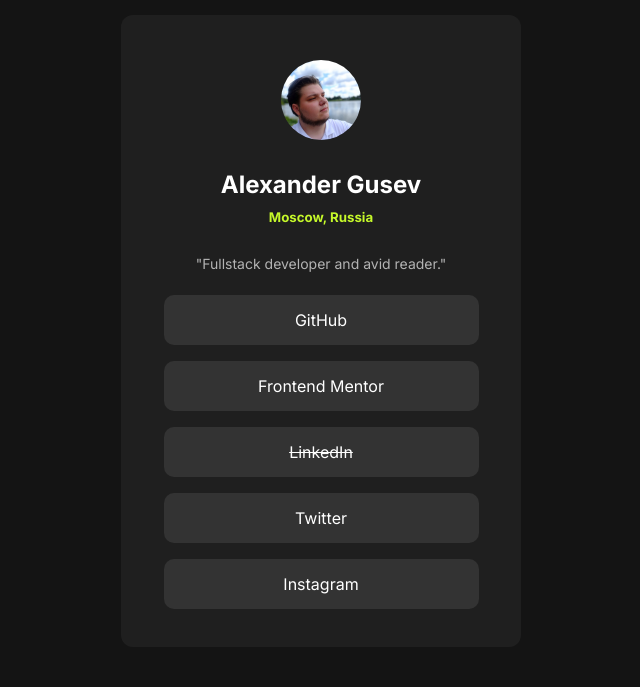
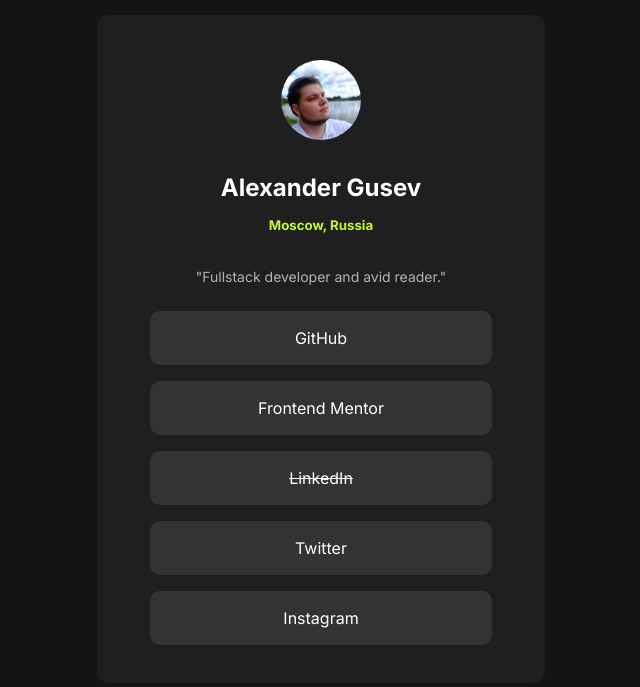
Before and after one commit to WaRaGiSmYnIcKnAmE/social-links-profile, a plain HTML site: page index.html in a window 1280 px wide. Shown: the part 135-822 px from the top of the page, without its empty margins (319-959 px from the left). Drawn offline with Linux system fonts and the light colour scheme.

Commit message:
edited index and css

```diff
--- a/index.html
+++ b/index.html
@@ -11,18 +11,21 @@
         <title>Social links profile</title>
     </head>
     <body>
-        <div class="card">
-            <img src="./images/avatar-alexander.jpg">
+        <main>
+            <img src="./images/avatar-alexander.jpg" alt="Profile avatar image">
             <h2>Alexander Gusev</h2>
-            <h5>Moscow, Russia</h5>
+            <h3>Moscow, Russia</h3>
 
             <p>"Fullstack developer and avid reader."</p>
 
-            <a href="https://github.com/WaRaGiSmYnIcKnAmE">GitHub</a>
-            <a href="https://www.frontendmentor.io/profile/WaRaGiSmYnIcKnAmE">Frontend Mentor</a>
-            <a style="text-decoration: line-through;">LinkedIn</a>
-            <a href="https://x.com/WaRaG12375">Twitter</a>
-            <a href="https://www.instagram.com/sanea_prosto_sanea">Instagram</a>
-        </div>
+
+            <ul>
+                <li><a href="https://github.com/WaRaGiSmYnIcKnAmE">GitHub</a></li>
+                <li><a href="https://www.frontendmentor.io/profile/WaRaGiSmYnIcKnAmE">Frontend Mentor</a></li>
+                <li><a style="text-decoration: line-through;">LinkedIn</a></li>
+                <li><a href="https://x.com/WaRaG12375">Twitter</a></li>
+                <li><a href="https://www.instagram.com/sanea_prosto_sanea">Instagram</a></li>
+            </ul>
+        </main>
     </body>
 </html>
--- a/style.css
+++ b/style.css
@@ -1,3 +1,47 @@
+*, *::before, *::after {
+    box-sizing: border-box;
+  }
+  /*
+    2. Remove default margin
+  */
+  * {
+    margin: 0;
+  }
+  /*
+    Typographic tweaks!
+    3. Add accessible line-height
+    4. Improve text rendering
+  */
+  body {
+    line-height: 1.5;
+    -webkit-font-smoothing: antialiased;
+  }
+  /*
+    5. Improve media defaults
+  */
+  img, picture, video, canvas, svg {
+    display: block;
+    max-width: 100%;
+  }
+  /*
+    6. Remove built-in form typography styles
+  */
+  input, button, textarea, select {
+    font: inherit;
+  }
+  /*
+    7. Avoid text overflows
+  */
+  p, h1, h2, h3, h4, h5, h6 {
+    overflow-wrap: break-word;
+  }
+  /*
+    8. Create a root stacking context
+  */
+  #root, #__next {
+    isolation: isolate;
+  }
+
 :root {
     --green: hsl(75, 94%, 57%);
     --white: hsl(0, 0%, 100%);
@@ -14,24 +58,25 @@
 }
 
 img {
-    width: 80px;
-    height: 80px;
-    border-radius: 40px;
+    width: 5rem;
+    height: 5rem;
+    border-radius: 2.5rem;
     object-fit: cover;
 }
 
 h2 {
-    margin: 30px auto 5px;
+    margin: 1.9rem auto 0.3rem;
 }
 
-h5 {
-    margin: 5px;
+h3 {
+    font-size: 0.83rem;
+    margin: 0.3rem;
     color: var(--green);
 }
 
 p {
-    margin: 25px auto 15px;
-    font-size: 14px;
+    margin: 1.56rem auto 1rem;
+    font-size: 0.875rem;
     color: hsl(0, 0%, 70%);
 }
 
@@ -40,13 +85,13 @@
     color: var(--white);
     background-color: var(--gray-700);
 
-    margin: 8px;
-    padding: 15px;
-    width: 75%;
+    margin: 0.5rem;
+    padding: 0.94rem;
+    width: 80%;
 
     text-decoration: none;
 
-    border-radius: 10px;text-align: center;
+    border-radius: 0.625rem;text-align: center;
 }
 
 a:hover {
@@ -56,19 +101,32 @@
     cursor: pointer;
 }
 
-.card {
+main {
     display: flex;
     flex-direction: column;
     overflow: hidden;
 
-    max-width: 380px;
-    padding: 45px 10px 30px;
+    max-width: 28rem;
+    padding: 2.813rem 0.625rem 1.875rem;
 
     align-items: center;
     justify-content: center;
 
-    margin: 150px auto;
+    margin: 9.375rem auto;
 
     background-color: var(--gray-800);
-    border-radius: 12px;
+    border-radius: 0.75rem;
 }
+
+ul {
+    list-style: none;
+    width: 100%;
+
+    padding: 0;
+}
+
+li {
+    display: flex;
+    justify-content: center;
+    width: 100%;
+}
```
